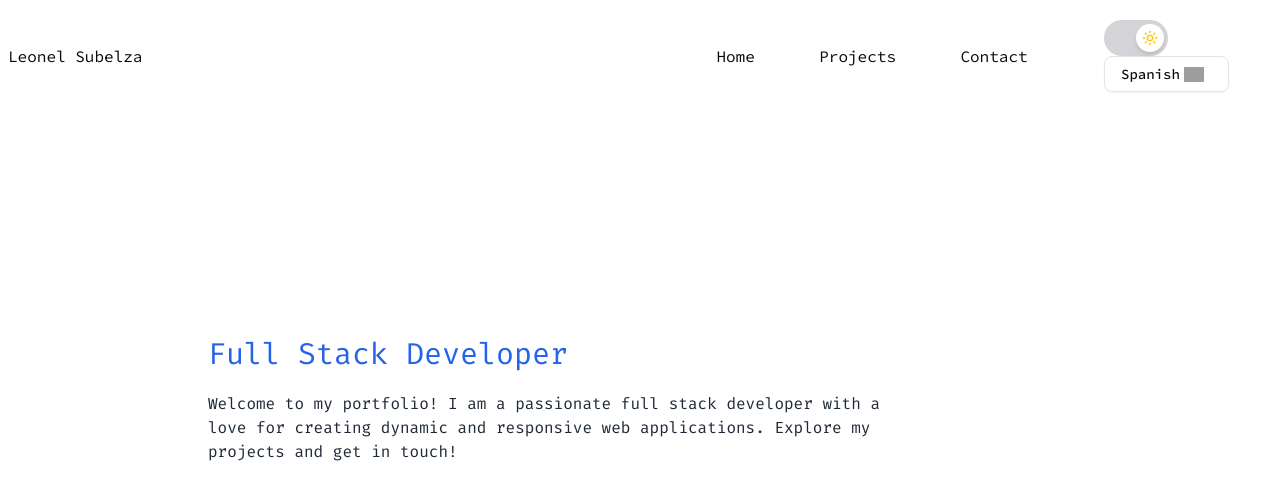
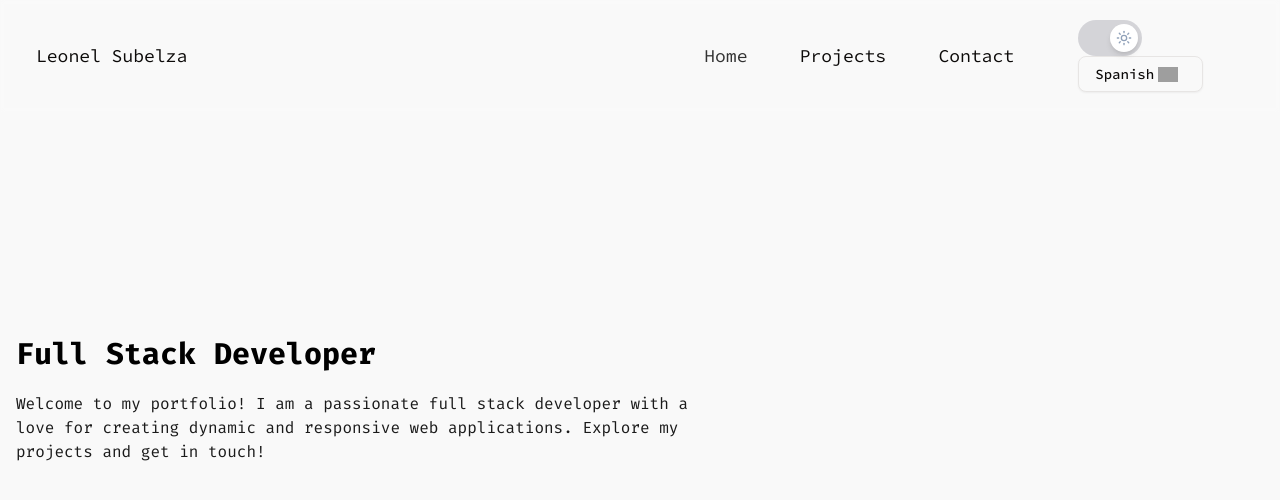
Before and after one commit to leonelSubelza/portfolio, a Next.js app: page / in a window 1280 px wide. Shown: the top 500 px of the page. Built offline with nearby package versions, Linux system fonts and the light colour scheme; grey boxes are pictures that could not be loaded.

Commit message:
Add some small visual changes

```diff
--- a/src/app/globals.css
+++ b/src/app/globals.css
@@ -38,6 +38,7 @@
   --color-primary-foreground: var(--primary-foreground);
   --color-primary: var(--primary);
 
+  --color-links-color: var(--links-color);
   --color-links-hover: var(--links-hover);
   --color-main-text: var(--main-text);
   --color-title: var(--title);
@@ -54,7 +55,7 @@
 
 :root {
   --radius: 0.625rem;
-  --background: oklch(1 0 0);
+  --background: #f9f9f9;
   --foreground: oklch(0.147 0.004 49.25);
   --card: oklch(1 0 0);
   --card-foreground: oklch(0.147 0.004 49.25);
@@ -86,12 +87,14 @@
   --sidebar-border: oklch(0.923 0.003 48.717);
   --sidebar-ring: oklch(0.709 0.01 56.259);
 
-  --selected-text-background: oklch(0.9014 0.0555 230.9);
-  --selected-text-color: oklch(0.4473 0.1706 262.84);
 
-  --links-hover: oklch(0.7 0.2 264.38);
-  --title: #2563eb;
-  --main-text: #1f2937;
+  --selected-text-background: #e3e3e3;
+  --selected-text-color: #000000;
+
+  --links-color: #333333;
+  --links-hover: #666666;
+  --title: #000000 ;
+  --main-text: #1a1a1a ;
 }
 
 .dark {
@@ -133,6 +136,7 @@
   --selected-text-background: rgb(245, 99, 2);
   --selected-text-color: oklch(1 0 0);
 
+  --links-color: #ffffff;
   --links-hover: oklch(0.7008 0.1812 48.13);
   --title: oklch(0.7008 0.1812 48.13);
   --main-text: oklch(1 0 0);
@@ -147,6 +151,14 @@
     @apply bg-background text-foreground;
   }
 }
+
+@layer utilities {
+  .mask-fade-x {
+    mask-image: linear-gradient(to right, transparent, black 10%, black 80%, transparent);
+    -webkit-mask-image: linear-gradient(to right, transparent, black 10%, black 80%, transparent);
+  }
+}
+
 html, body {
   /* transition: background-color 0.5s ease, color 0.5s ease; */
   transition: background-color 0.5s ease;
--- a/src/app/layout.tsx
+++ b/src/app/layout.tsx
@@ -32,7 +32,7 @@ export default function RootLayout({
   return (
     <html lang="es" suppressHydrationWarning>
       <body
-        className={`${roboto.variable} ${firaCode.variable} ${sourceCodePro.variable} antialiased`}
+        className={`${roboto.variable} ${firaCode.variable} ${sourceCodePro.variable} antialiased bg-background`}
       >
         <ThemeProvider
           attribute="class"
@@ -40,14 +40,12 @@ export default function RootLayout({
           enableSystem
           disableTransitionOnChange
         >
-          <header className="fixed top-[0px] w-full h-[7rem] backdrop-blur-[2px]text-lg font-[family-name:var(--font-source-code-pro)]">
-            <nav className="w-full h-full flex flex-wrap justify-between items-center">
-              <div className="flex ml-2">
-                Leonel Subelza
-              </div>
+          <header className="flex fixed justify-center items-center top-0 w-full z-[100] h-[7rem] backdrop-blur-[2px] text-lg font-[family-name:var(--font-source-code-pro)]">
+            <nav className="w-full max-w-7xl mx-auto px-4 py-2 h-full flex flex-wrap justify-between items-center">
+              <div className="flex ml-5">Leonel Subelza</div>
               <div className="w-[50%] flex justify-between items-center">
                 <ul className="w-full flex flex-wrap justify-evenly items-center mx-3">
-                  <li className="flex justify-center items-center hover:text-links-hover">
+                  <li className="flex justify-center items-center text-links-color hover:text-links-hover">
                     <a href="/">Home</a>
                   </li>
                   <li className="flex justify-center items-center hover:text-links-hover">
@@ -57,7 +55,7 @@ export default function RootLayout({
                     <a href="/contact">Contact</a>
                   </li>
                 </ul>
-                <div className="w-[40%] flex flex-wrap justify-between items-center">
+                <div className="w-[40%] mr-5 flex flex-wrap justify-between items-center">
                   {/* <button>Dark/Light</button>
                   <select name="select">
                     <option value="value1">Spanish</option>
--- a/src/app/page.tsx
+++ b/src/app/page.tsx
@@ -3,10 +3,11 @@
 export default function Home() {
   return (
     <>
-      <main className="flex flex-col max-w-4xl mx-auto px-4 font-[family-name:var(--font-fira-code)]">
+      <main className="flex flex-col max-w-7xl mx-auto px-4 font-[family-name:var(--font-fira-code)]
+      bg-background">
         {/* <div className="absolute left-[0px] z-[-1] w-full h-full background-animation-gradient"></div> */}
         <div id="" className="w-full h-[100dvh] flex flex-col items-center justify-center items-start">
-          <h1 className="text-3xl text-gray-600 mb-5 text-title">Full Stack Developer</h1>
+          <h1 className="text-3xl mb-5 text-title font-bold">Full Stack Developer</h1>
           <p className="text-center text-main-text sm:text-left max-w-2xl">
             Welcome to my portfolio! I am a passionate full stack developer with
             a love for creating dynamic and responsive web applications. Explore
--- a/src/components/ModeToggle.tsx
+++ b/src/components/ModeToggle.tsx
@@ -43,7 +43,7 @@ export function ModeToggle() {
           // ${isLeft ? "translate-x-7" : "translate-x-0"}${isDark ? 'translate-x-7' : 'translate-x-0'}
         >
           {isLeft
-          ? <Sun className="w-4 h-4 text-yellow-400" />
+          ? <Sun className="w-4 h-4 text-slate-400" />
           : <Moon className="w-4 h-4 text-blue-600" />
         }
           {/* {isLeft
```
